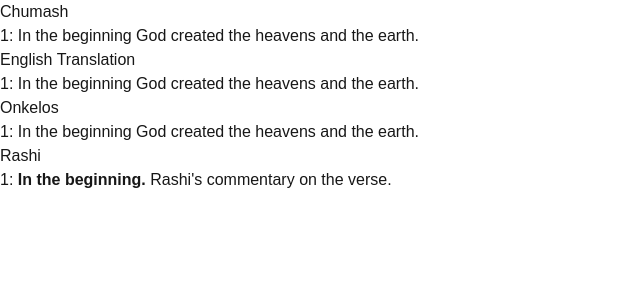
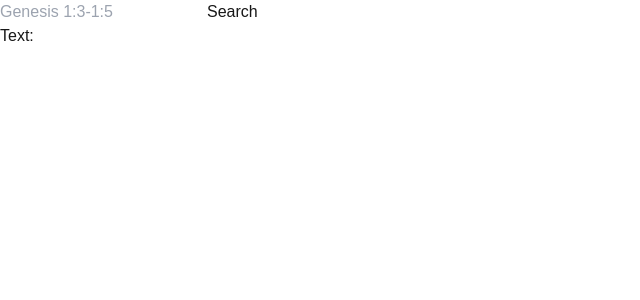
Before and after one commit to isaacngordon/byos, a Next.js app: page / in a window 1280 px wide. Shown: the top 300 px of the page, without its empty margins (0-640 px from the left). Built offline with nearby package versions, Linux system fonts and the light colour scheme.

Commit message:
GET Texts api

```diff
--- a/src/app/page.tsx
+++ b/src/app/page.tsx
@@ -1,27 +1,54 @@
-import { ChumashComponent } from "./ChumashComponent";
-import { RashiComponent } from "./RashiComponent";
-import { OnkelosComponent } from "./OnkelosComponent";
-import { EnglishTranslationComponent } from "./EnglishTranslationComponent";
+import Search from "@/components/Sefariah/Search";
 
-async function fetchData() {
-  // Simulate fetching data from an API
-  return {
-    verseNumber: 1,
-    verseText: "In the beginning God created the heavens and the earth.",
-    translationText: "In the beginning God created the heavens and the earth.",
-    commentary: "Rashi's commentary on the verse."
-  };
-}
+
+// async function fetchData() {
+//   // Simulate fetching data from an API
+//   return {
+//     verseNumber: 1,
+//     verseText: "In the beginning God created the heavens and the earth.",
+//     translationText: "In the beginning God created the heavens and the earth.",
+//     commentary: "Rashi's commentary on the verse."
+//   };
+// }
+
+
 
 export default async function Home() {
-  const data = await fetchData();
 
   return (
-    <div className="flex flex-col items-end justify-center min-h-screen p-8 gap-4">
-      <ChumashComponent verseNumber={data.verseNumber} verseText={data.verseText} />
-      <EnglishTranslationComponent verseNumber={data.verseNumber} translationText={data.translationText} />
-      <OnkelosComponent verseNumber={data.verseNumber} verseText={data.verseText} />
-      <RashiComponent verseNumber={data.verseNumber} verseText="In the beginning" commentary={data.commentary} />
+    <div className="flex flex-col items-center justify-center min-h-screen p-8 gap-4">
+      <Search />
     </div>
   );
 }
+
+
+
+// export default async function Home() {
+//   const data = await fetchData();
+
+//   return (
+//     <div className="flex flex-col items-center justify-center min-h-screen p-8 gap-4">
+//       <div>
+//         <h1 className="text-4xl font-bold">Bible Verse</h1>
+//       </div>
+//       <div>
+//         <h2 className="text-2xl font-bold">Context</h2>
+//         <ul>
+//           {exampleContext.map((item) => (
+//             <li key={item.ref}>
+//               <a href={item.ref}>{item.title}</a>
+//             </li>
+//           ))}
+//         </ul>
+//         <h2 className="text-2xl font-bold">Bible Verse</h2>
+//       </div>
+//       <div className="flex flex-col items-end justify-center min-h-screen p-8 gap-4">
+//         <ChumashComponent verseNumber={data.verseNumber} verseText={data.verseText} />
+//         <EnglishTranslationComponent verseNumber={data.verseNumber} translationText={data.translationText} />
+//         <OnkelosComponent verseNumber={data.verseNumber} verseText={data.verseText} />
+//         <RashiComponent verseNumber={data.verseNumber} verseText="In the beginning" commentary={data.commentary} />
+//       </div>
+//     </div>
+//   );
+// }
--- /dev/null
+++ b/src/components/Sefariah/Search.tsx
@@ -0,0 +1,54 @@
+"use client";
+import {  useState } from "react";
+
+
+export default function Search() {
+
+  const [text, setText] = useState("");
+
+  const handleSubmit = async (e: React.FormEvent<HTMLFormElement>) => {
+    e.preventDefault();
+    const formData = new FormData(e.currentTarget);
+    const text_ref = formData.get("text-ref") as string;
+    const text_api = "https://www.sefaria.org/api/v3/texts/" + encodeURIComponent(text_ref);
+    console.log(text_api);
+    const response = await fetch(text_api);
+    const data = await response.json();
+
+    const text = data.versions[0].text;
+    console.log(text);
+
+
+    setText(text);
+  };
+
+  return (
+    <div className="flex flex-col items-center justify-center min-h-screen p-8 gap-4">
+      <form className="flex flex-col items-center justify-center p-8 gap-4" onSubmit={handleSubmit}>
+        <input type="text" name="text-ref" placeholder="Genesis 1:3-1:5" className="w-full p-2 text-center text-black" />
+
+        <button type="submit" className="bg-blue-500 hover:bg-blue-700 text-white font-bold py-2 px-4 rounded">
+          Search
+        </button>
+      </form>
+    <p>Text: {dangerParser(text)}</p>
+    </div>
+  );
+}
+
+// remove any not allowed html elements, and then return the whole text as dangerously set html span
+function dangerParser(text: string) {
+  const whitelisted_elements = ["span", "b", "i", "u", "br", "big"];
+  const set_of_found_elements = new Set(text.split(/(<\/?[a-z][^>]*>)/i)
+    .filter((element) => whitelisted_elements.includes(element.slice(1, element.length - 1))));
+    console.log("Found:", set_of_found_elements);
+
+    for (const element of set_of_found_elements) {
+      if (!whitelisted_elements.includes(element.slice(1, element.length - 1))) {
+        // replace open and closing tags with empty strings using regex to ensure no overlapping tags and attributes are removed
+        text = text.replace(new RegExp(`<${element}>`, "g"), "");
+        text = text.replace(new RegExp(`</${element}>`, "g"), "");
+      }
+    }
+    return <div dangerouslySetInnerHTML={{ __html: text }} />;
+}
```
